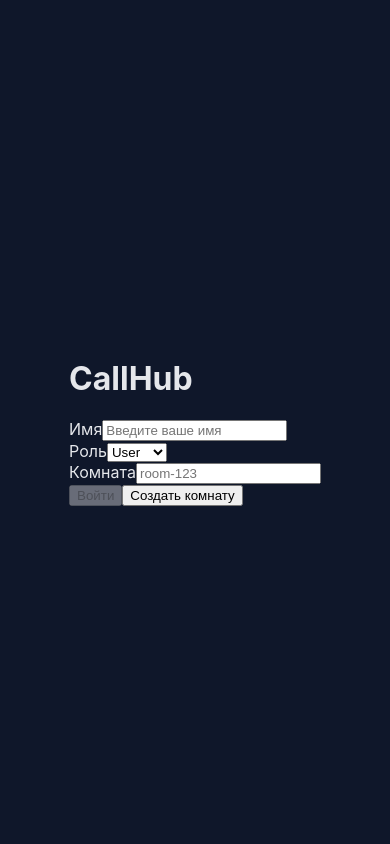
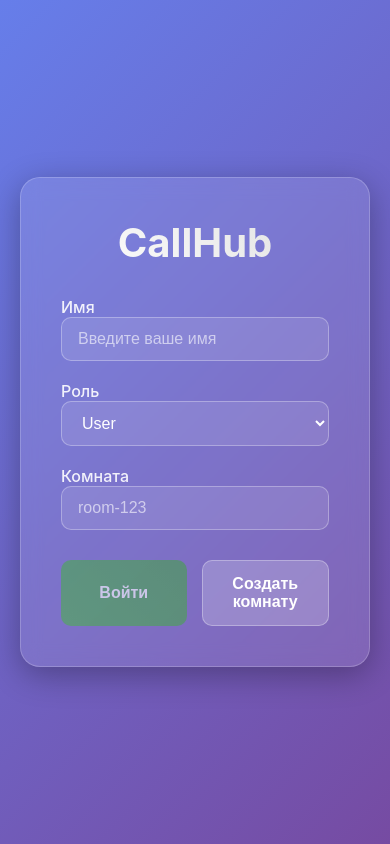
Before and after one commit to urbanubuntu777/callhab, a React (Vite) app in the folder client/: page / in a window 390 px wide. Built offline with nearby package versions, Linux system fonts and the light colour scheme; no server answers.

Commit message:
Fix microphone control, restrict screen share to admin only, and add beautiful UI with SVG icons and modern design

```diff
--- a/client/src/styles.css
+++ b/client/src/styles.css
@@ -1,69 +1,513 @@
-:root {
-  --bg: #0f172a;
-  --panel: #111827;
-  --text: #e5e7eb;
-  --muted: #9ca3af;
-  --accent: #2563eb;
-  --danger: #ef4444;
-  --admin-bg: #1e1b4b;
-  --admin-panel: #312e81;
-  --admin-accent: #7c3aed;
+/* Reset and base styles */
+* {
+  margin: 0;
+  padding: 0;
+  box-sizing: border-box;
 }
-* { box-sizing: border-box; }
-html, body, #root { height: 100%; margin: 0; background: var(--bg); color: var(--text); font-family: Inter, system-ui, -apple-system, Segoe UI, Roboto, Ubuntu, Cantarell, Noto Sans, Helvetica Neue, Arial, "Apple Color Emoji", "Segoe UI Emoji"; }
 
-.app { height: 100%; display: grid; place-items: center; }
-.app.admin { background: var(--admin-bg); }
-.auth { display: grid; gap: 12px; width: min(420px, 92vw); background: var(--panel); padding: 24px; border-radius: 12px; }
-.auth h1 { margin: 0 0 8px; }
-.auth label { display: grid; gap: 6px; font-size: 14px; color: var(--muted); }
-.auth input, .auth select { padding: 10px 12px; border-radius: 8px; border: 1px solid #1f2937; background: #0b1220; color: var(--text); }
-.auth .row { display: flex; gap: 10px; }
-.auth button { background: var(--accent); color: white; border: 0; padding: 10px 12px; border-radius: 8px; cursor: pointer; }
-.loader { color: var(--muted); font-size: 14px; }
+body {
+  font-family: -apple-system, BlinkMacSystemFont, 'Segoe UI', 'Roboto', 'Oxygen', 'Ubuntu', 'Cantarell', sans-serif;
+  background: linear-gradient(135deg, #667eea 0%, #764ba2 100%);
+  color: #ffffff;
+  height: 100vh;
+  overflow: hidden;
+}
 
-.layout { display: grid; grid-template-columns: 280px 1fr 320px; grid-template-rows: 1fr 72px; gap: 10px; width: 100%; height: 100%; padding: 10px; }
-.left, .right, .center { background: var(--panel); border-radius: 12px; overflow: hidden; }
-.app.admin .left, .app.admin .right, .app.admin .center { background: var(--admin-panel); }
-.left { display: grid; grid-template-rows: auto 1fr auto; }
-.left .header, .right .header { padding: 12px; border-bottom: 1px solid #1f2937; }
-.left .list { overflow: auto; }
-.left .item { display: grid; grid-template-columns: 40px 1fr auto; gap: 8px; padding: 10px 12px; align-items: center; border-bottom: 1px solid #111827; }
-.left .avatar { width: 36px; height: 36px; display: grid; place-items: center; background: #0b1220; border-radius: 50%; font-weight: 600; }
-.left .avatar.admin { outline: 2px solid var(--accent); }
-.app.admin .left .avatar.admin { outline: 2px solid var(--admin-accent); }
-.left .meta .name { font-size: 14px; }
-.left .micctl { background: transparent; border: 1px solid #1f2937; color: var(--text); padding: 6px 8px; border-radius: 8px; cursor: pointer; }
-.left .mic-indicator { height: 6px; margin: 8px; border-radius: 999px; background: linear-gradient(90deg, var(--accent), transparent); animation: pulse 1.4s infinite; opacity: .6; }
-.left .mic-indicator.off { opacity: .15; background: #1f2937; animation: none; }
-@keyframes pulse { 0% { transform: scaleX(.85); } 50% { transform: scaleX(1); } 100% { transform: scaleX(.85); } }
+/* App layout */
+.app {
+  height: 100vh;
+  display: flex;
+  flex-direction: column;
+}
 
-.center { position: relative; display: grid; place-items: center; }
-.center video { width: 100%; height: 100%; object-fit: contain; background: #000; }
+.join-form {
+  display: flex;
+  align-items: center;
+  justify-content: center;
+  height: 100vh;
+  background: linear-gradient(135deg, #667eea 0%, #764ba2 100%);
+}
 
-.right { display: grid; grid-template-rows: auto 1fr auto; }
-.messages { padding: 10px; overflow: auto; display: grid; gap: 8px; }
-.msg { background: #0b1220; border: 1px solid #1f2937; padding: 8px 10px; border-radius: 10px; font-size: 14px; }
-.chat-input { display: flex; gap: 8px; padding: 8px; }
-.chat-input input { flex: 1; padding: 10px 12px; border-radius: 8px; border: 1px solid #1f2937; background: #0b1220; color: var(--text); }
-.chat-input button { background: var(--accent); color: white; border: 0; padding: 10px 12px; border-radius: 8px; cursor: pointer; }
+.join-container {
+  background: rgba(255, 255, 255, 0.1);
+  backdrop-filter: blur(10px);
+  border-radius: 20px;
+  padding: 40px;
+  box-shadow: 0 8px 32px rgba(0, 0, 0, 0.3);
+  border: 1px solid rgba(255, 255, 255, 0.2);
+  min-width: 400px;
+}
 
-.bottom { grid-column: 1 / span 3; background: var(--panel); border-radius: 12px; display: flex; align-items: center; gap: 10px; padding: 10px; }
-.app.admin .bottom { background: var(--admin-panel); }
-.ctl { background: #0b1220; border: 1px solid #1f2937; color: var(--text); padding: 10px 14px; border-radius: 10px; cursor: pointer; }
-.ctl.active { outline: 2px solid var(--accent); }
-.app.admin .ctl.active { outline: 2px solid var(--admin-accent); }
-.ctl.disabled { opacity: 0.5; cursor: not-allowed; }
-.link { margin-left: auto; background: transparent; border: 1px solid var(--accent); color: var(--text); padding: 10px 12px; border-radius: 10px; cursor: pointer; }
-.app.admin .link { border: 1px solid var(--admin-accent); }
-.mic-status { font-size: 12px; margin-top: 2px; }
-.mic-status.on { color: #10b981; }
-.mic-status.off { color: #ef4444; }
+.join-container h1 {
+  text-align: center;
+  margin-bottom: 30px;
+  font-size: 2.5rem;
+  font-weight: 700;
+  background: linear-gradient(45deg, #fff, #e0e0e0);
+  -webkit-background-clip: text;
+  -webkit-text-fill-color: transparent;
+  background-clip: text;
+}
 
-@media (max-width: 960px) {
-  .layout { grid-template-columns: 1fr; grid-template-rows: auto 1fr auto 72px; }
-  .left { order: 1; }
-  .center { order: 2; height: 50vh; }
-  .right { order: 3; }
-  .bottom { order: 4; grid-column: auto; }
+.form-group {
+  margin-bottom: 20px;
 }
+
+.form-group label {
+  display: block;
+  margin-bottom: 8px;
+  font-weight: 500;
+  color: rgba(255, 255, 255, 0.9);
+}
+
+.form-group input,
+.form-group select {
+  width: 100%;
+  padding: 12px 16px;
+  border: 1px solid rgba(255, 255, 255, 0.3);
+  border-radius: 10px;
+  background: rgba(255, 255, 255, 0.1);
+  color: white;
+  font-size: 16px;
+  transition: all 0.3s ease;
+}
+
+.form-group input::placeholder {
+  color: rgba(255, 255, 255, 0.6);
+}
+
+.form-group input:focus,
+.form-group select:focus {
+  outline: none;
+  border-color: #4CAF50;
+  box-shadow: 0 0 0 3px rgba(76, 175, 80, 0.2);
+  background: rgba(255, 255, 255, 0.15);
+}
+
+.form-actions {
+  display: flex;
+  gap: 15px;
+  margin-top: 30px;
+}
+
+.join-button,
+.generate-button {
+  flex: 1;
+  padding: 14px 24px;
+  border: none;
+  border-radius: 10px;
+  font-size: 16px;
+  font-weight: 600;
+  cursor: pointer;
+  transition: all 0.3s ease;
+}
+
+.join-button {
+  background: linear-gradient(45deg, #4CAF50, #45a049);
+  color: white;
+}
+
+.join-button:hover:not(:disabled) {
+  transform: translateY(-2px);
+  box-shadow: 0 5px 15px rgba(76, 175, 80, 0.4);
+}
+
+.join-button:disabled {
+  opacity: 0.6;
+  cursor: not-allowed;
+}
+
+.generate-button {
+  background: rgba(255, 255, 255, 0.2);
+  color: white;
+  border: 1px solid rgba(255, 255, 255, 0.3);
+}
+
+.generate-button:hover:not(:disabled) {
+  background: rgba(255, 255, 255, 0.3);
+  transform: translateY(-2px);
+}
+
+.error-message {
+  margin-top: 20px;
+  padding: 12px;
+  background: rgba(244, 67, 54, 0.2);
+  border: 1px solid rgba(244, 67, 54, 0.5);
+  border-radius: 8px;
+  color: #ffcdd2;
+  text-align: center;
+}
+
+/* Main interface */
+.main-interface {
+  height: 100vh;
+  display: flex;
+  flex-direction: column;
+}
+
+.layout {
+  flex: 1;
+  display: flex;
+  height: calc(100vh - 80px);
+}
+
+.left-panel,
+.right-panel {
+  width: 300px;
+  background: rgba(0, 0, 0, 0.2);
+  backdrop-filter: blur(10px);
+  border-right: 1px solid rgba(255, 255, 255, 0.1);
+  overflow-y: auto;
+}
+
+.right-panel {
+  border-right: none;
+  border-left: 1px solid rgba(255, 255, 255, 0.1);
+}
+
+.center-panel {
+  flex: 1;
+  display: flex;
+  flex-direction: column;
+  background: rgba(0, 0, 0, 0.3);
+}
+
+.video-container {
+  flex: 1;
+  display: flex;
+  align-items: center;
+  justify-content: center;
+  background: #000;
+  position: relative;
+}
+
+.video-container video {
+  width: 100%;
+  height: 100%;
+  object-fit: cover;
+}
+
+/* Participants list */
+.participants-list {
+  padding: 20px;
+}
+
+.participants-list .header {
+  font-size: 18px;
+  font-weight: 600;
+  margin-bottom: 20px;
+  color: rgba(255, 255, 255, 0.9);
+  border-bottom: 1px solid rgba(255, 255, 255, 0.2);
+  padding-bottom: 10px;
+}
+
+.participant-item {
+  display: flex;
+  align-items: center;
+  padding: 12px;
+  margin-bottom: 8px;
+  background: rgba(255, 255, 255, 0.05);
+  border-radius: 10px;
+  transition: all 0.3s ease;
+}
+
+.participant-item:hover {
+  background: rgba(255, 255, 255, 0.1);
+}
+
+.avatar {
+  width: 40px;
+  height: 40px;
+  border-radius: 50%;
+  display: flex;
+  align-items: center;
+  justify-content: center;
+  font-weight: 600;
+  font-size: 16px;
+  margin-right: 12px;
+  background: linear-gradient(45deg, #667eea, #764ba2);
+}
+
+.avatar.admin {
+  background: linear-gradient(45deg, #ff6b6b, #ee5a24);
+}
+
+.meta {
+  flex: 1;
+}
+
+.name {
+  font-weight: 500;
+  margin-bottom: 4px;
+  color: rgba(255, 255, 255, 0.9);
+}
+
+.mic-status {
+  font-size: 12px;
+  color: rgba(255, 255, 255, 0.6);
+}
+
+.mic-status.on {
+  color: #4CAF50;
+}
+
+.mic-status.off {
+  color: #f44336;
+}
+
+.mic-control {
+  background: none;
+  border: none;
+  color: rgba(255, 255, 255, 0.7);
+  cursor: pointer;
+  padding: 8px;
+  border-radius: 6px;
+  transition: all 0.3s ease;
+}
+
+.mic-control:hover {
+  background: rgba(255, 255, 255, 0.1);
+  color: white;
+}
+
+/* Chat */
+.chat {
+  height: 100%;
+  display: flex;
+  flex-direction: column;
+  padding: 20px;
+}
+
+.chat .header {
+  font-size: 18px;
+  font-weight: 600;
+  margin-bottom: 20px;
+  color: rgba(255, 255, 255, 0.9);
+  border-bottom: 1px solid rgba(255, 255, 255, 0.2);
+  padding-bottom: 10px;
+}
+
+.messages {
+  flex: 1;
+  overflow-y: auto;
+  margin-bottom: 20px;
+  padding-right: 10px;
+}
+
+.chat-message {
+  margin-bottom: 15px;
+  padding: 10px;
+  background: rgba(255, 255, 255, 0.05);
+  border-radius: 10px;
+  border-left: 3px solid #4CAF50;
+}
+
+.message-header {
+  display: flex;
+  justify-content: space-between;
+  margin-bottom: 5px;
+}
+
+.sender-name {
+  font-weight: 600;
+  color: #4CAF50;
+  font-size: 14px;
+}
+
+.timestamp {
+  font-size: 12px;
+  color: rgba(255, 255, 255, 0.5);
+}
+
+.message-text {
+  color: rgba(255, 255, 255, 0.8);
+  line-height: 1.4;
+}
+
+.chat-input {
+  display: flex;
+  gap: 10px;
+}
+
+.chat-input input {
+  flex: 1;
+  padding: 12px 16px;
+  border: 1px solid rgba(255, 255, 255, 0.3);
+  border-radius: 25px;
+  background: rgba(255, 255, 255, 0.1);
+  color: white;
+  font-size: 14px;
+  transition: all 0.3s ease;
+}
+
+.chat-input input:focus {
+  outline: none;
+  border-color: #4CAF50;
+  box-shadow: 0 0 0 2px rgba(76, 175, 80, 0.2);
+}
+
+.chat-input button {
+  padding: 12px 20px;
+  background: linear-gradient(45deg, #4CAF50, #45a049);
+  color: white;
+  border: none;
+  border-radius: 25px;
+  font-weight: 600;
+  cursor: pointer;
+  transition: all 0.3s ease;
+}
+
+.chat-input button:hover:not(:disabled) {
+  transform: translateY(-2px);
+  box-shadow: 0 5px 15px rgba(76, 175, 80, 0.4);
+}
+
+.chat-input button:disabled {
+  opacity: 0.6;
+  cursor: not-allowed;
+}
+
+/* Controls */
+.bottom-panel {
+  height: 80px;
+  background: rgba(0, 0, 0, 0.3);
+  backdrop-filter: blur(10px);
+  border-top: 1px solid rgba(255, 255, 255, 0.1);
+  display: flex;
+  align-items: center;
+  justify-content: center;
+  padding: 0 20px;
+}
+
+.controls {
+  display: flex;
+  gap: 15px;
+  align-items: center;
+}
+
+.control-button {
+  width: 50px;
+  height: 50px;
+  border: none;
+  border-radius: 50%;
+  display: flex;
+  align-items: center;
+  justify-content: center;
+  cursor: pointer;
+  transition: all 0.3s ease;
+  position: relative;
+  background: rgba(255, 255, 255, 0.1);
+  color: rgba(255, 255, 255, 0.7);
+  backdrop-filter: blur(10px);
+  border: 1px solid rgba(255, 255, 255, 0.2);
+}
+
+.control-button:hover {
+  transform: translateY(-3px);
+  box-shadow: 0 8px 25px rgba(0, 0, 0, 0.3);
+  background: rgba(255, 255, 255, 0.2);
+  color: white;
+}
+
+.control-button.active {
+  background: linear-gradient(45deg, #4CAF50, #45a049);
+  color: white;
+  box-shadow: 0 4px 15px rgba(76, 175, 80, 0.4);
+}
+
+.control-button.muted {
+  background: linear-gradient(45deg, #f44336, #d32f2f);
+  color: white;
+  box-shadow: 0 4px 15px rgba(244, 67, 54, 0.4);
+}
+
+.control-button.inactive {
+  background: rgba(255, 255, 255, 0.1);
+  color: rgba(255, 255, 255, 0.5);
+}
+
+.control-button.leave {
+  background: linear-gradient(45deg, #f44336, #d32f2f);
+  color: white;
+}
+
+.control-button.leave:hover {
+  background: linear-gradient(45deg, #d32f2f, #b71c1c);
+  box-shadow: 0 8px 25px rgba(244, 67, 54, 0.4);
+}
+
+/* Admin actions */
+.admin-actions {
+  display: flex;
+  gap: 10px;
+  margin-left: 20px;
+}
+
+.action-button {
+  padding: 8px 16px;
+  background: rgba(255, 255, 255, 0.1);
+  color: white;
+  border: 1px solid rgba(255, 255, 255, 0.3);
+  border-radius: 20px;
+  font-size: 14px;
+  cursor: pointer;
+  transition: all 0.3s ease;
+}
+
+.action-button:hover {
+  background: rgba(255, 255, 255, 0.2);
+  transform: translateY(-2px);
+}
+
+/* Scrollbar styling */
+::-webkit-scrollbar {
+  width: 6px;
+}
+
+::-webkit-scrollbar-track {
+  background: rgba(255, 255, 255, 0.1);
+  border-radius: 3px;
+}
+
+::-webkit-scrollbar-thumb {
+  background: rgba(255, 255, 255, 0.3);
+  border-radius: 3px;
+}
+
+::-webkit-scrollbar-thumb:hover {
+  background: rgba(255, 255, 255, 0.5);
+}
+
+/* Responsive design */
+@media (max-width: 768px) {
+  .layout {
+    flex-direction: column;
+  }
+
+  .left-panel,
+  .right-panel {
+    width: 100%;
+    height: 200px;
+    border-right: none;
+    border-bottom: 1px solid rgba(255, 255, 255, 0.1);
+  }
+
+  .right-panel {
+    border-left: none;
+    border-top: 1px solid rgba(255, 255, 255, 0.1);
+  }
+
+  .join-container {
+    min-width: 300px;
+    margin: 20px;
+  }
+
+  .controls {
+    gap: 10px;
+  }
+
+  .control-button {
+    width: 45px;
+    height: 45px;
+  }
+}
```
Also changed, not shown: client/src/components/Controls.tsx (+35 -12 lines), client/src/contexts/AppContext.tsx (+13 -5 lines), client/src/services/AudioService.ts (+7 -0 lines).
